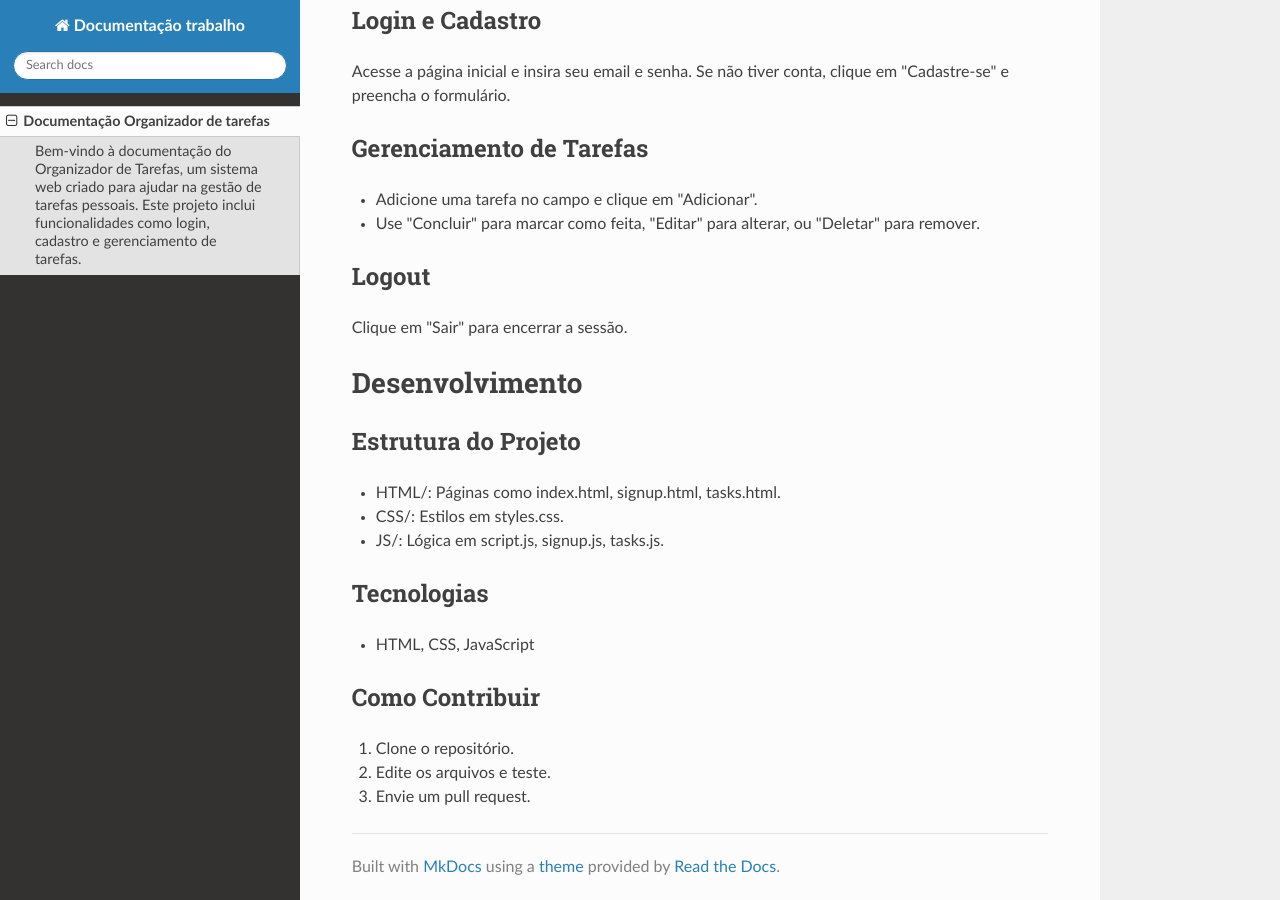
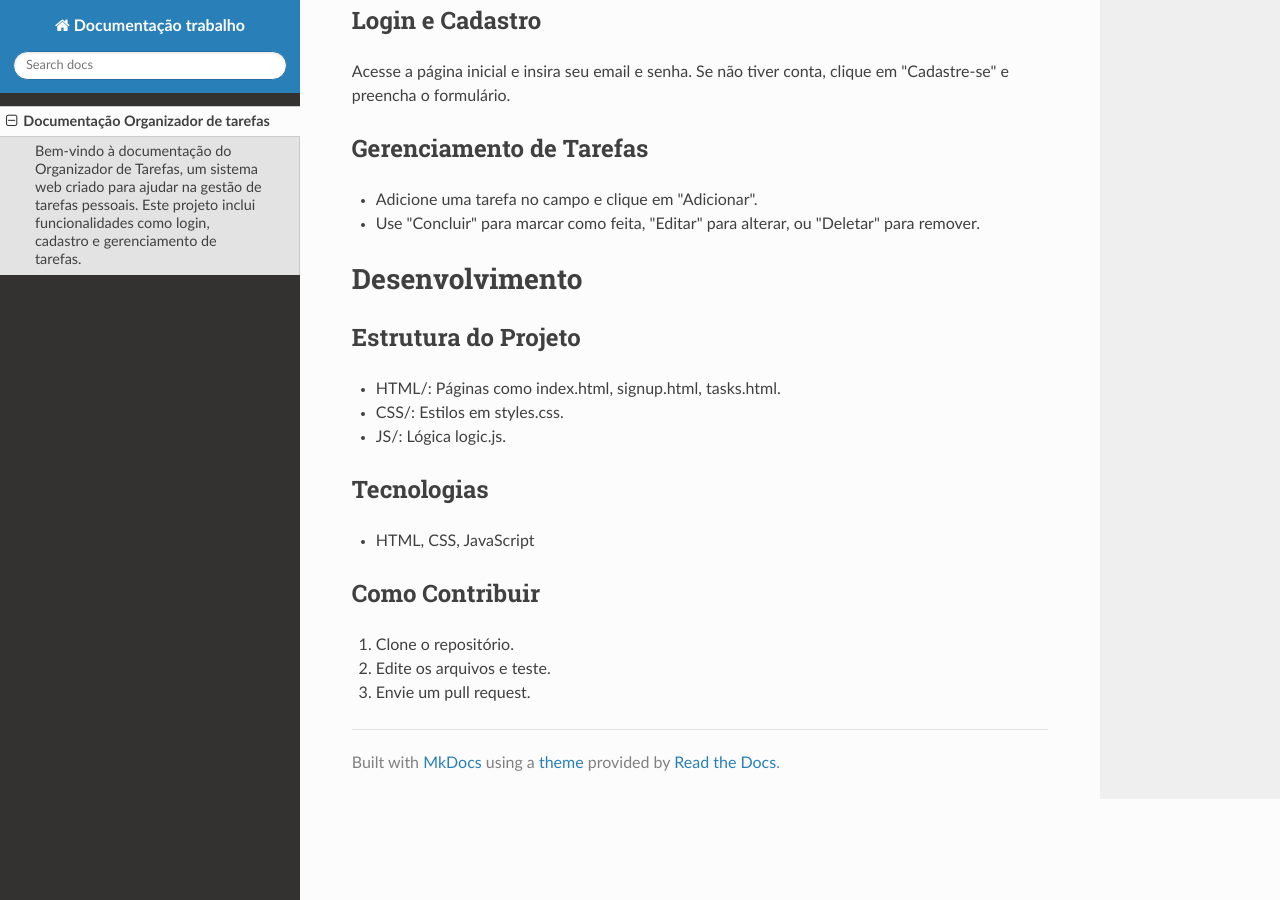
Before and after one commit to CTISM-Prof-Henry/trab-final-tarde-trabalho, an MkDocs documentation site: the page built from docs/index.md, in a window 1280 px wide and 900 px high, scrolled down 654 px. Built offline with MkDocs 1.6.1, drawn with Linux system fonts in a browser that asks for light colours; nearby versions of some CDN libraries.

Commit message:
Remove Logout section and update JS file reference

```diff
--- a/docs/index.md
+++ b/docs/index.md
@@ -22,15 +22,13 @@ Acesse a página inicial e insira seu email e senha. Se não tiver conta, clique
 - Adicione uma tarefa no campo e clique em "Adicionar".
 - Use "Concluir" para marcar como feita, "Editar" para alterar, ou "Deletar" para remover.
 
-## Logout
-Clique em "Sair" para encerrar a sessão.
 
 # Desenvolvimento
 
 ## Estrutura do Projeto
 - HTML/: Páginas como index.html, signup.html, tasks.html.
 - CSS/: Estilos em styles.css.
-- JS/: Lógica em script.js, signup.js, tasks.js.
+- JS/: Lógica logic.js.
 
 ## Tecnologias
 - HTML, CSS, JavaScript
```
